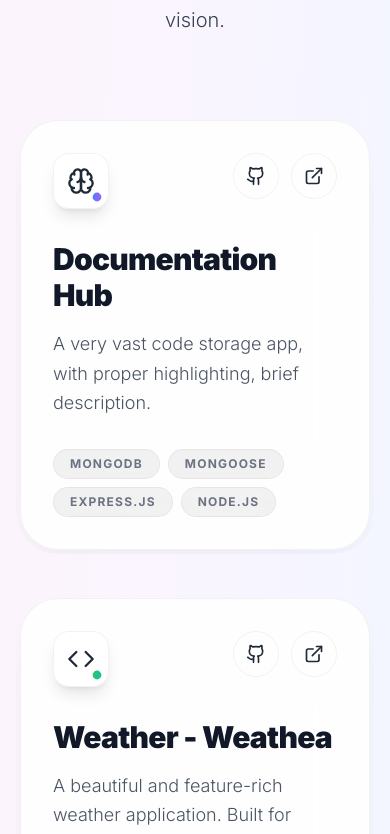
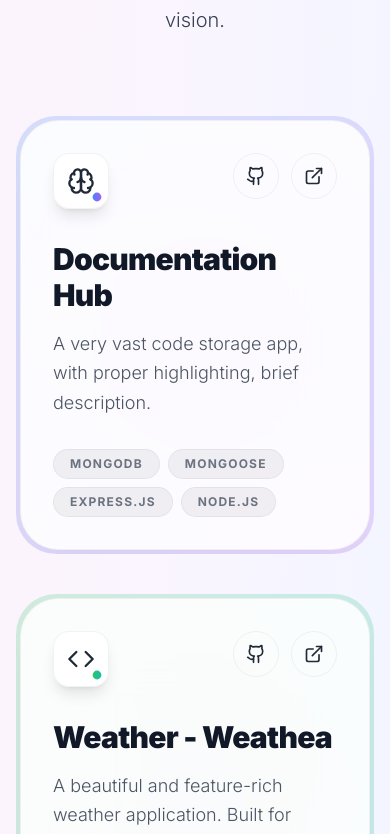
Before and after one commit to Bimbok/bimbok-portfolio, a Next.js app: page / in a window 390 px wide. Shown: the part 6050-6884 px from the top of the page. Built offline with nearby package versions, Linux system fonts and the light colour scheme.

Commit message:
feat: style-projects cards

```diff
--- a/components/projects.tsx
+++ b/components/projects.tsx
@@ -1,7 +1,7 @@
 "use client"
 
-import { motion, useInView } from "framer-motion"
-import { useRef } from "react"
+import { motion, useInView, useMotionTemplate, useMotionValue, useSpring, useTransform, type Variants } from "framer-motion"
+import { useRef, type MouseEvent } from "react"
 import { ExternalLink, Github, Zap, Brain, Code, ArrowUpRight } from "lucide-react"
 import { IconWrapper } from "./ui/icon-wrapper"
 
@@ -95,6 +95,129 @@ const projects: ProjectItem[] = [
   },
 ]
 
+function ProjectCard({
+  project,
+  darkMode,
+  variants,
+}: {
+  project: ProjectItem
+  darkMode: boolean
+  variants: Variants
+}) {
+  const pointerX = useMotionValue(50)
+  const pointerY = useMotionValue(50)
+  const rotateX = useSpring(useTransform(pointerY, [0, 100], [8, -8]), {
+    stiffness: 180,
+    damping: 20,
+    mass: 0.6,
+  })
+  const rotateY = useSpring(useTransform(pointerX, [0, 100], [-8, 8]), {
+    stiffness: 180,
+    damping: 20,
+    mass: 0.6,
+  })
+
+  const spotlight = useMotionTemplate`radial-gradient(300px circle at ${pointerX}% ${pointerY}%, ${
+    darkMode ? "rgba(236, 72, 153, 0.2)" : "rgba(219, 39, 119, 0.13)"
+  }, transparent 70%)`
+
+  const onMouseMove = (event: MouseEvent<HTMLDivElement>) => {
+    const rect = event.currentTarget.getBoundingClientRect()
+    const x = ((event.clientX - rect.left) / rect.width) * 100
+    const y = ((event.clientY - rect.top) / rect.height) * 100
+    pointerX.set(x)
+    pointerY.set(y)
+  }
+
+  const onMouseLeave = () => {
+    pointerX.set(50)
+    pointerY.set(50)
+  }
+
+  return (
+    <motion.div
+      key={project.id}
+      variants={variants}
+      onMouseMove={onMouseMove}
+      onMouseLeave={onMouseLeave}
+      whileHover={{ y: -8, scale: 1.01 }}
+      transition={{ type: "spring", stiffness: 220, damping: 20 }}
+      style={{ rotateX, rotateY, transformStyle: "preserve-3d" }}
+      className={`group relative rounded-[2.5rem] p-1 overflow-hidden transition-all duration-500 will-change-transform ${
+        darkMode ? "hover:shadow-[0_0_40px_rgba(236,72,153,0.15)]" : "hover:shadow-[0_0_40px_rgba(236,72,153,0.08)]"
+      }`}
+    >
+      <div
+        className={`absolute inset-0 bg-gradient-to-br ${project.gradient} opacity-20 group-hover:opacity-35 transition-opacity duration-700`}
+      />
+      <motion.div className="absolute inset-1 rounded-[2.3rem] pointer-events-none" style={{ background: spotlight }} />
+
+      <div
+        className={`relative w-full h-full rounded-[2.4rem] p-8 md:p-10 backdrop-blur-2xl border transition-all duration-500 ${
+          darkMode
+            ? "bg-slate-900/80 border-white/5 group-hover:bg-slate-900/40"
+            : "bg-white/90 border-black/5 group-hover:bg-white/70 shadow-2xl shadow-black/5"
+        }`}
+      >
+        <div className="flex justify-between items-start mb-8">
+          <IconWrapper icon={project.icon} gradient={`bg-gradient-to-r ${project.gradient}`} darkMode={darkMode} />
+          <div className="flex gap-3">
+            <motion.a
+              href={project.github}
+              target="_blank"
+              rel="noopener noreferrer"
+              whileHover={{ y: -3, rotate: -6, scale: 1.08 }}
+              className={`p-3 rounded-full border ${darkMode ? "border-white/10 hover:bg-white/10" : "border-black/5 hover:bg-black/5"} transition-colors`}
+              aria-label={`${project.title} GitHub repository`}
+            >
+              <Github className={`w-5 h-5 ${darkMode ? "text-white" : "text-gray-800"}`} />
+            </motion.a>
+            {project.demo && (
+              <motion.a
+                href={project.demo}
+                target="_blank"
+                rel="noopener noreferrer"
+                whileHover={{ y: -3, rotate: 6, scale: 1.08 }}
+                className={`p-3 rounded-full border ${darkMode ? "border-white/10 hover:bg-white/10" : "border-black/5 hover:bg-black/5"} transition-colors`}
+                aria-label={`${project.title} live demo`}
+              >
+                <ExternalLink className={`w-5 h-5 ${darkMode ? "text-white" : "text-gray-800"}`} />
+              </motion.a>
+            )}
+          </div>
+        </div>
+
+        <h3 className={`text-3xl font-black mb-4 ${darkMode ? "text-white" : "text-gray-900"} tracking-tight`}>{project.title}</h3>
+
+        <p className={`text-lg leading-relaxed mb-8 ${darkMode ? "text-gray-400" : "text-gray-600"} font-light`}>
+          {project.description}
+        </p>
+
+        <div className="flex flex-wrap gap-2 mt-auto">
+          {project.tech.map((tech) => (
+            <motion.span
+              key={tech}
+              whileHover={{ y: -2, scale: 1.04 }}
+              className={`px-4 py-1.5 rounded-full text-xs font-bold tracking-widest uppercase border ${
+                darkMode ? "bg-white/5 border-white/10 text-gray-400" : "bg-black/5 border-black/5 text-gray-500"
+              }`}
+            >
+              {tech}
+            </motion.span>
+          ))}
+        </div>
+
+        <motion.div
+          whileHover={{ x: 2, y: -2, rotate: -8 }}
+          className="absolute bottom-10 right-10 opacity-0 group-hover:opacity-40 transition-opacity translate-x-4 group-hover:translate-x-0 duration-500"
+        >
+          <ArrowUpRight className={`w-10 h-10 ${darkMode ? "text-white" : "text-gray-900"}`} />
+        </motion.div>
+      </div>
+    </motion.div>
+  )
+}
+
 export default function Projects({ darkMode }: ProjectsProps) {
   const ref = useRef(null)
   const isInView = useInView(ref, { once: true, margin: "-100px" })
@@ -110,12 +233,12 @@ export default function Projects({ darkMode }: ProjectsProps) {
     },
   }
 
-  const itemVariants = {
+  const itemVariants: Variants = {
     hidden: { opacity: 0, y: 50 },
     visible: {
       opacity: 1,
       y: 0,
-      transition: { duration: 0.8, ease: [0.16, 1, 0.3, 1] },
+      transition: { duration: 0.8, ease: "easeOut" },
     },
   }
 
@@ -152,84 +275,7 @@ export default function Projects({ darkMode }: ProjectsProps) {
           className="grid md:grid-cols-2 gap-10"
         >
           {projects.map((project) => (
-            <motion.div
-              key={project.id}
-              variants={itemVariants}
-              className={`group relative rounded-[2.5rem] p-1 overflow-hidden transition-all duration-500 ${
-                darkMode ? "hover:shadow-[0_0_40px_rgba(236,72,153,0.1)]" : "hover:shadow-[0_0_40px_rgba(236,72,153,0.05)]"
-              }`}
-            >
-              {/* Card Background with Animated Border Effect */}
-              <div className={`absolute inset-0 bg-gradient-to-br ${project.gradient} opacity-0 group-hover:opacity-20 transition-opacity duration-700`} />
-
-              <div
-                className={`relative w-full h-full rounded-[2.4rem] p-8 md:p-10 backdrop-blur-2xl border transition-all duration-500 ${
-                  darkMode
-                    ? "bg-slate-900/80 border-white/5 group-hover:bg-slate-900/40"
-                    : "bg-white/90 border-black/5 group-hover:bg-white/70 shadow-2xl shadow-black/5"
-                }`}
-              >
-                <div className="flex justify-between items-start mb-8">
-                  <IconWrapper
-                    icon={project.icon}
-                    gradient={`bg-gradient-to-r ${project.gradient}`}
-                    darkMode={darkMode}
-                  />
-                  <div className="flex gap-3">
-                    <motion.a
-                      href={project.github}
-                      target="_blank"
-                      rel="noopener noreferrer"
-                      whileHover={{ y: -3 }}
-                      className={`p-3 rounded-full border ${darkMode ? "border-white/10 hover:bg-white/10" : "border-black/5 hover:bg-black/5"} transition-colors`}
-                      aria-label={`${project.title} GitHub repository`}
-                    >
-                      <Github className={`w-5 h-5 ${darkMode ? "text-white" : "text-gray-800"}`} />
-                    </motion.a>
-                    {project.demo && (
-                      <motion.a
-                        href={project.demo}
-                        target="_blank"
-                        rel="noopener noreferrer"
-                        whileHover={{ y: -3 }}
-                        className={`p-3 rounded-full border ${darkMode ? "border-white/10 hover:bg-white/10" : "border-black/5 hover:bg-black/5"} transition-colors`}
-                        aria-label={`${project.title} live demo`}
-                      >
-                        <ExternalLink className={`w-5 h-5 ${darkMode ? "text-white" : "text-gray-800"}`} />
-                      </motion.a>
-                    )}
-                  </div>
-                </div>
-
-                <h3 className={`text-3xl font-black mb-4 ${darkMode ? "text-white" : "text-gray-900"} tracking-tight`}>
-                  {project.title}
-                </h3>
-
-                <p className={`text-lg leading-relaxed mb-8 ${darkMode ? "text-gray-400" : "text-gray-600"} font-light`}>
-                  {project.description}
-                </p>
-
-                <div className="flex flex-wrap gap-2 mt-auto">
-                  {project.tech.map((tech) => (
-                    <span
-                      key={tech}
-                      className={`px-4 py-1.5 rounded-full text-xs font-bold tracking-widest uppercase border ${
-                        darkMode
-                          ? "bg-white/5 border-white/10 text-gray-400"
-                          : "bg-black/5 border-black/5 text-gray-500"
-                      }`}
-                    >
-                      {tech}
-                    </span>
-                  ))}
-                </div>
-
-                {/* Decorative Element */}
-                <div className="absolute bottom-10 right-10 opacity-0 group-hover:opacity-40 transition-opacity translate-x-4 group-hover:translate-x-0 duration-500">
-                   <ArrowUpRight className={`w-10 h-10 ${darkMode ? "text-white" : "text-gray-900"}`} />
-                </div>
-              </div>
-            </motion.div>
+            <ProjectCard key={project.id} project={project} darkMode={darkMode} variants={itemVariants} />
           ))}
         </motion.div>
       </div>
```
